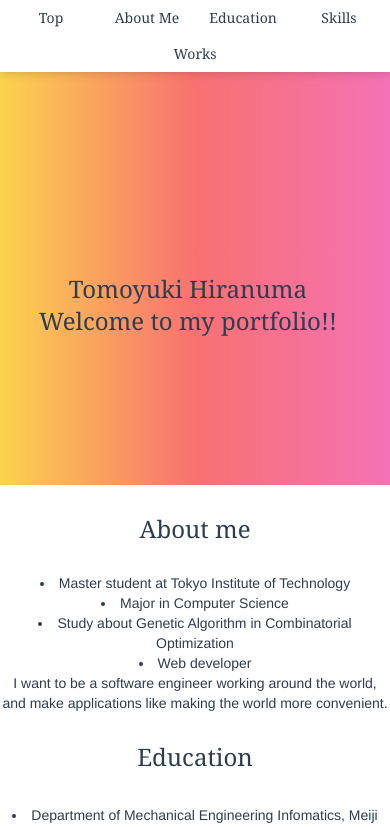
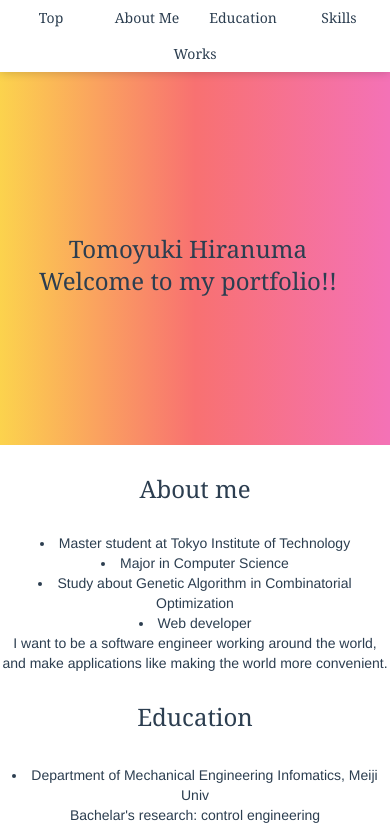
Before and after one commit to tomoyuki-hiranuma/portfolio, a Vue app: page / in a window 390 px wide. Shown: the top 827 px of the page. Built offline with nearby package versions, Linux system fonts and the light colour scheme.

Commit message:
responsive: top margin in top

```diff
--- a/src/App.vue
+++ b/src/App.vue
@@ -1,5 +1,5 @@
 <template>
-  <div id="app">
+  <div id="app" class="mt-5 md:mt-16">
     <MyHeader />
     <Main />
     <MyFooter />
@@ -28,6 +28,5 @@ export default {
   -moz-osx-font-smoothing: grayscale;
   text-align: center;
   color: #2c3e50;
-  margin-top: 60px;
 }
 </style>
```
